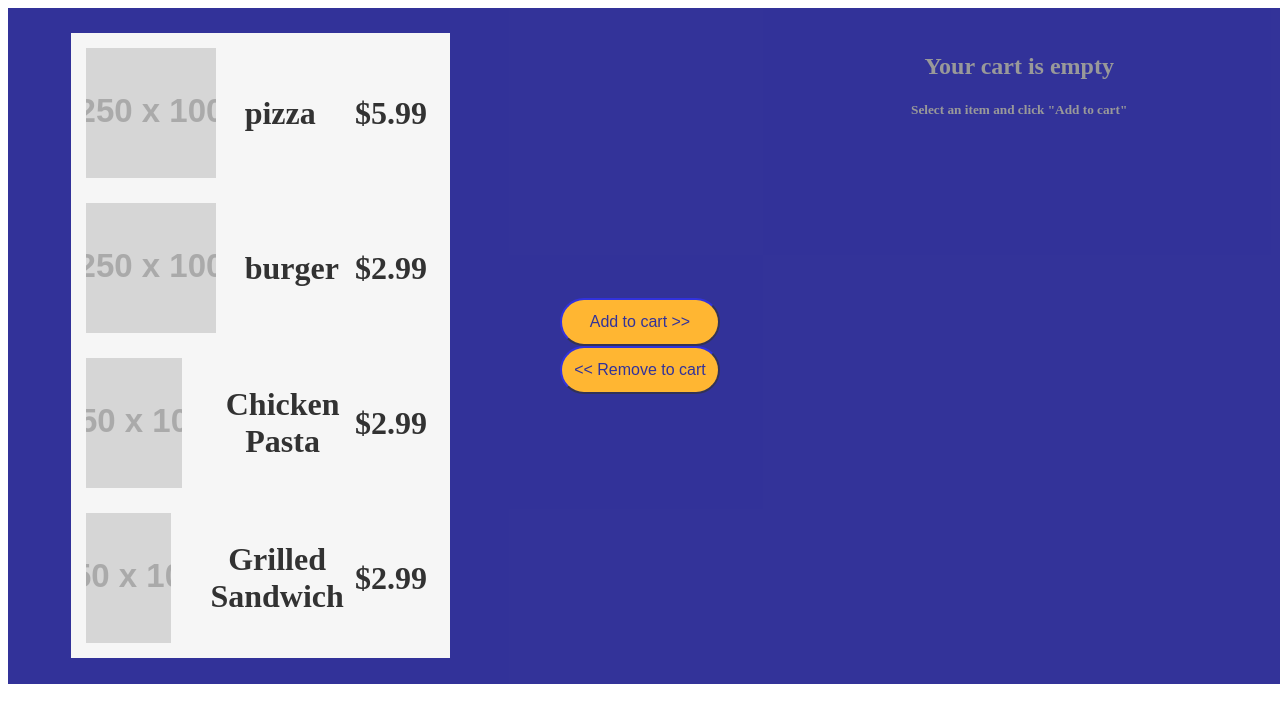
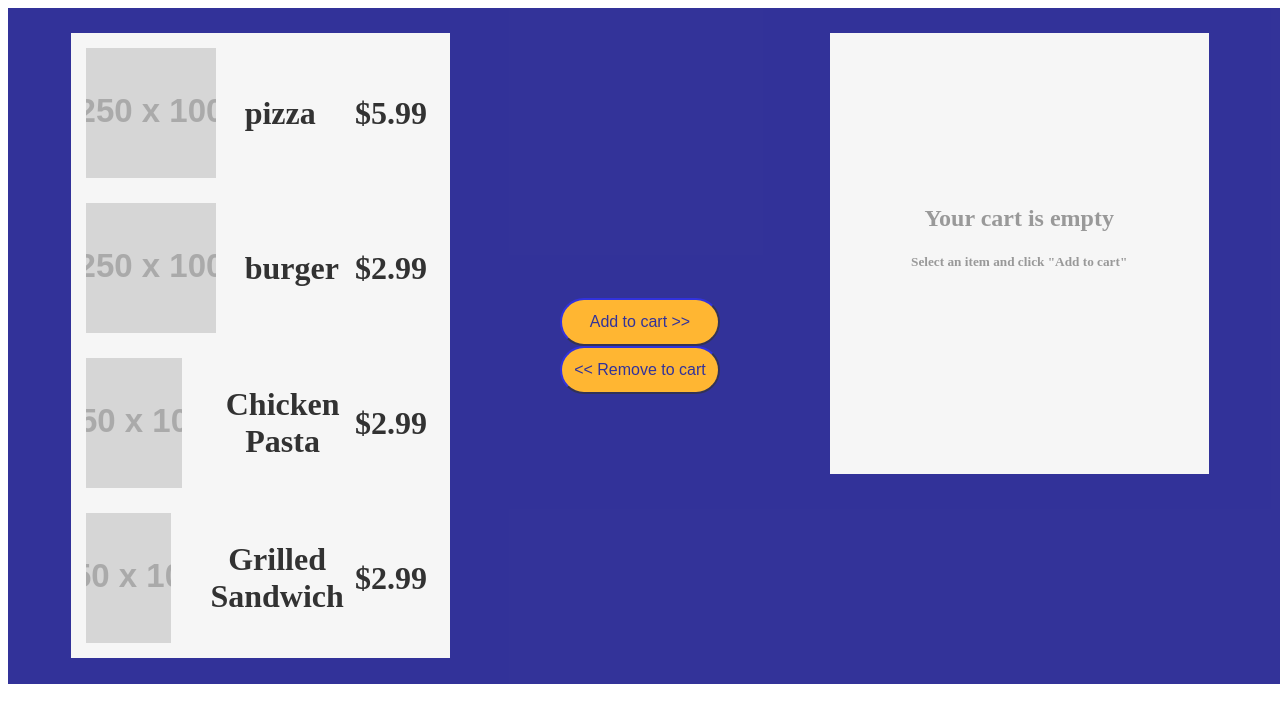
Before and after one commit to fir0j/shopping-cart_assessment, a React app: page / in a window 1280 px wide. Shown: the top 722 px of the page. Built offline with nearby package versions, Linux system fonts and the light colour scheme; placeholder pictures from the web are drawn by us.

Commit message:
adapting given layout

```diff
--- a/src/style.css
+++ b/src/style.css
@@ -110,4 +110,9 @@ button:active {
 .cartEmpty {
 	color: grey;
 	text-align: center;
+	background-color: whitesmoke;
+	position: relative;
+	padding-top: 40%;
+	padding-bottom: 48%;
+	height: auto;
 }
```
